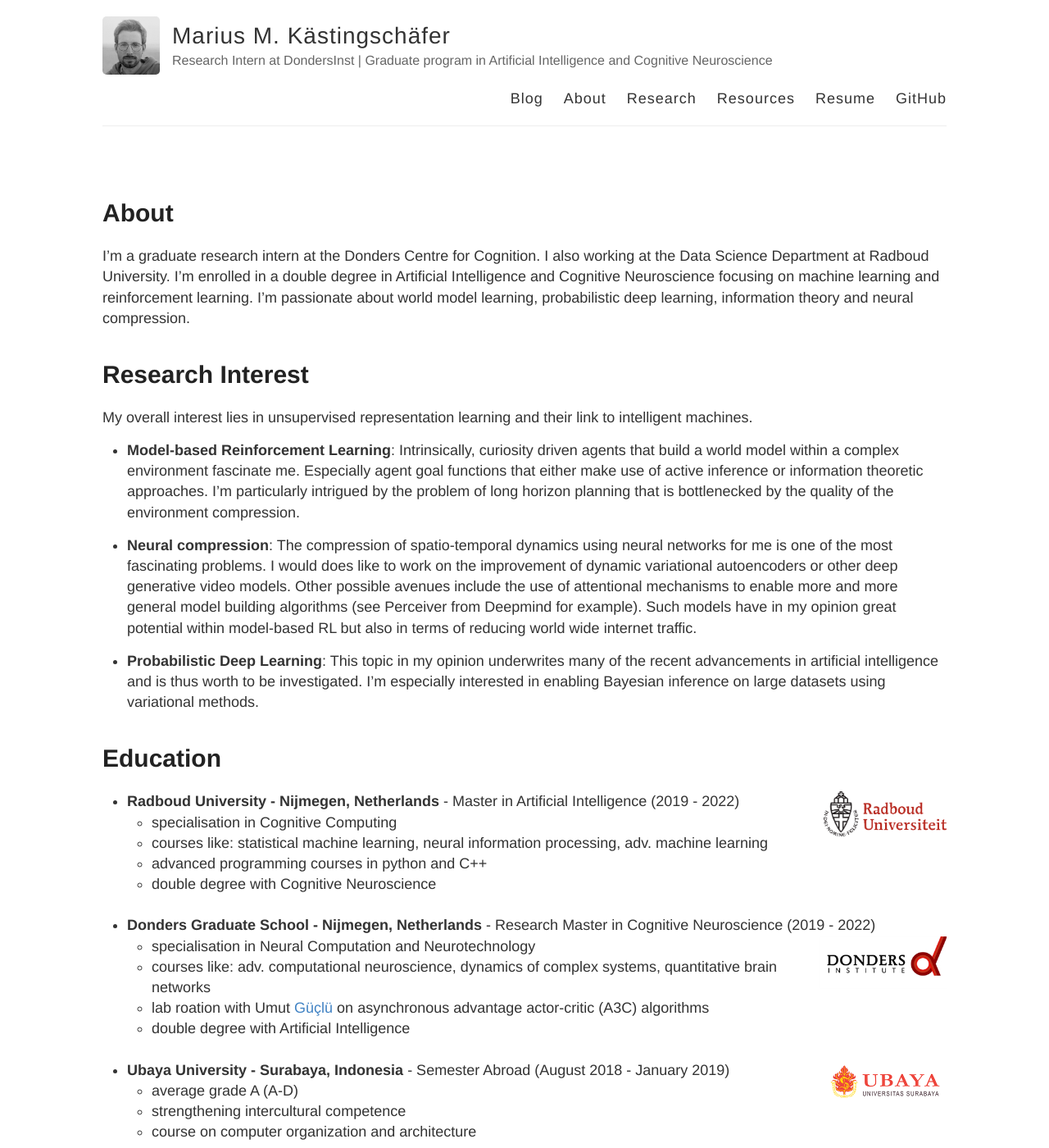
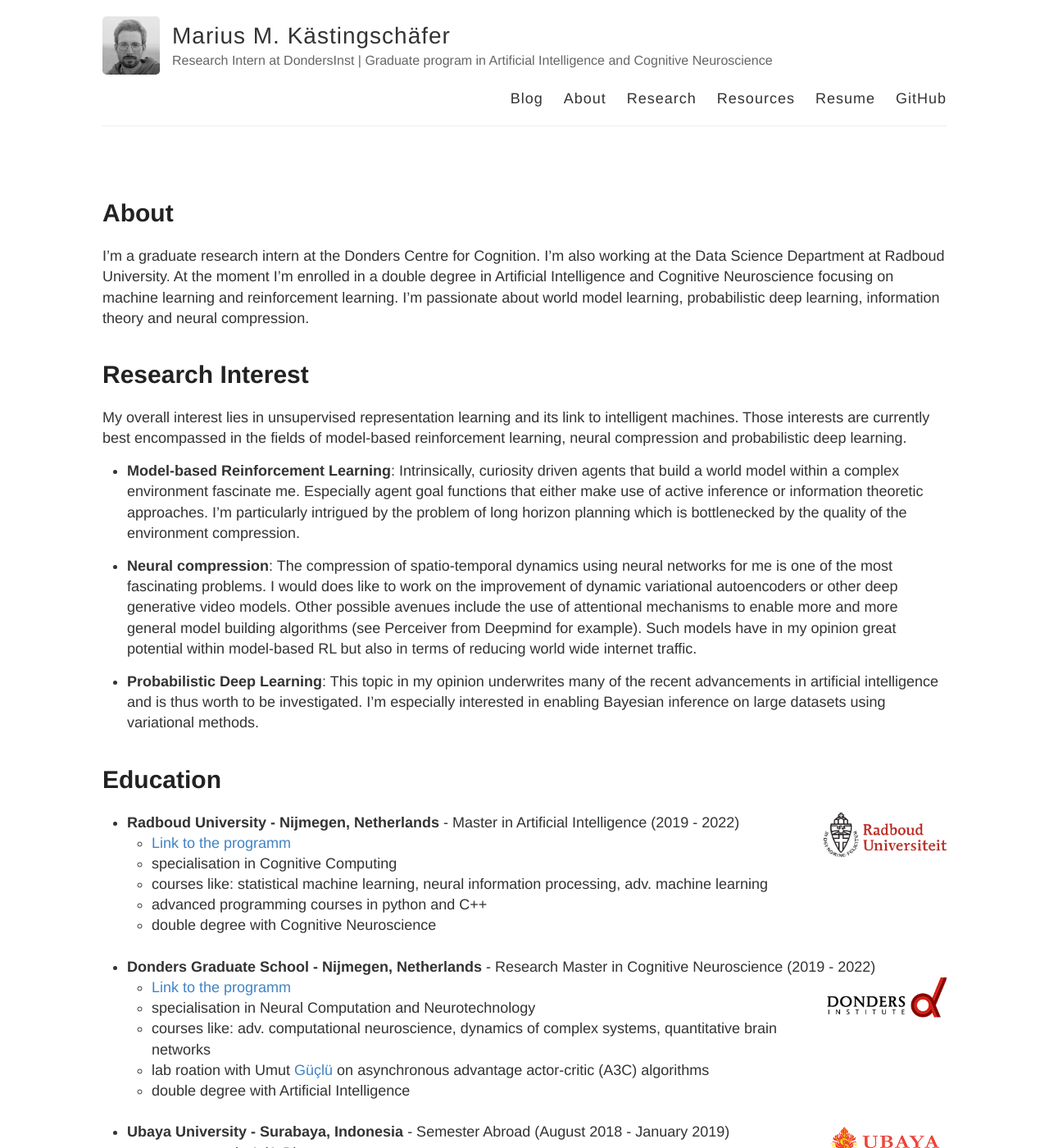
Before and after one commit to Mariusmarten/mariusmarten.github.io, a Jekyll site: the page built from about.md, in a window 1280 px wide and 1400 px high. Shown: the whole window at 82% size. Built offline with Jekyll 4.4.1, drawn with Linux system fonts in a browser that asks for light colours; some of the changed text lies outside the part shown.

Commit message:
update about

```diff
--- a/about.md
+++ b/about.md
@@ -4,12 +4,12 @@ title: About
 permalink: /about/
 ---
 
-I'm a graduate research intern at the Donders Centre for Cognition. I also working at the Data Science Department at Radboud University. I'm enrolled in a double degree in Artificial Intelligence and Cognitive Neuroscience focusing on machine learning and reinforcement learning. I'm passionate about world model learning, probabilistic deep learning, information theory and neural compression.
+I'm a graduate research intern at the Donders Centre for Cognition. I'm also working at the Data Science Department at Radboud University. At the moment I'm enrolled in a double degree in Artificial Intelligence and Cognitive Neuroscience focusing on machine learning and reinforcement learning. I'm passionate about world model learning, probabilistic deep learning, information theory and neural compression.
 
 # Research Interest
-My overall interest lies in unsupervised representation learning and their link to intelligent machines.
+My overall interest lies in unsupervised representation learning and its link to intelligent machines. Those interests are currently best encompassed in the fields of model-based reinforcement learning, neural compression and probabilistic deep learning.
 
-- **Model-based Reinforcement Learning**: Intrinsically, curiosity driven agents that build a world model within a complex environment fascinate me. Especially agent goal functions that either make use of active inference or information theoretic approaches. I'm particularly intrigued by the problem of long horizon planning that is bottlenecked by the quality of the environment compression.
+- **Model-based Reinforcement Learning**: Intrinsically, curiosity driven agents that build a world model within a complex environment fascinate me. Especially agent goal functions that either make use of active inference or information theoretic approaches. I'm particularly intrigued by the problem of long horizon planning which is bottlenecked by the quality of the environment compression.
 
 - **Neural compression**: The compression of spatio-temporal dynamics using neural networks for me is one of the most fascinating problems. I would does like to work on the improvement of dynamic variational autoencoders or other deep generative video models. Other possible avenues include the use of attentional mechanisms to enable more and more general model building algorithms (see Perceiver from Deepmind for example). Such models have in my opinion great potential within model-based RL but also in terms of reducing world wide internet traffic.
 
@@ -18,6 +18,7 @@ My overall interest lies in unsupervised representation learning and their link
 # Education
 
 * **Radboud University - Nijmegen, Netherlands** - Master in Artificial Intelligence (2019 - 2022) <img align="right" src="/assets/logo-radboud2.jpg" width="150">
+  - [Link to the programm](https://www.ru.nl/courseguides/socsci/master/artificial-intelligence/)
   - specialisation in Cognitive Computing
   - courses like: statistical machine learning, neural information processing, adv. machine learning
   - advanced programming courses in python and C++
@@ -25,6 +26,7 @@ My overall interest lies in unsupervised representation learning and their link
 <br/><br/>
 
 * **Donders Graduate School - Nijmegen, Netherlands** - Research Master in Cognitive Neuroscience (2019 - 2022) <img align="right" src="/assets/donders_logo.jpg" width="155">
+  - [Link to the programm](https://www.ru.nl/opleidingen/master/cognitive-neuroscience-research/curriculum-and-courses/natural-computing-and-neurotechnology/)
   - specialisation in Neural Computation and Neurotechnology
   - courses like: adv. computational neuroscience, dynamics of complex systems, quantitative brain networks
   - lab roation with Umut [Güçlü](https://www.ru.nl/english/people/guclu-u/) on asynchronous advantage actor-critic (A3C) algorithms
@@ -72,9 +74,8 @@ My overall interest lies in unsupervised representation learning and their link
   - teaching assistant for the course ['Calculus'](https://www.ru.nl/courseguides/socsci/courses-osiris/ai/sow-bki104-calculus/) for A.I. students from [Luca Ambrogioni](https://scholar.google.nl/citations?user=J9IABpQAAAAJ&hl=en) (2021)
 
 
-# Programming / Frameworks
-  - python
-  - keras/ tensorflow/ pytorch
-  - basic HTML
-  - octave/matlab
-  - experienced in LaTeX/Beamer
+# Skills
+  - Programming: Python (numpy, seaborn, scikit, etc.), R, Matlab, HTML. Basics in Julia and C++
+  - Deep learning frameworks: Tensorflow, Pytorch and Keras
+  - Experience with AWS, Deepnote and Google Cloug Platform
+  - Experienced in using Git, LaTeX and Linux
```
Also changed, not shown: other parts of about.md (+1 -1 lines).
